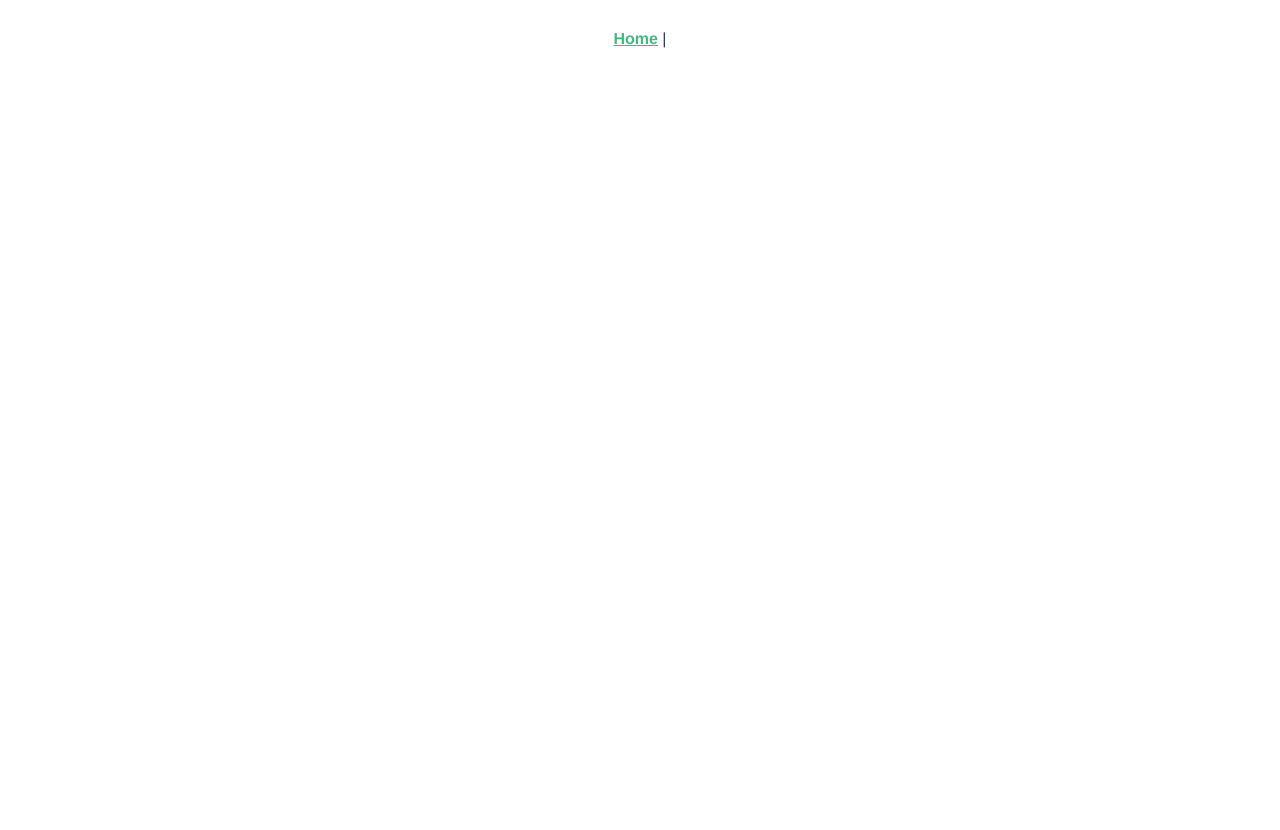
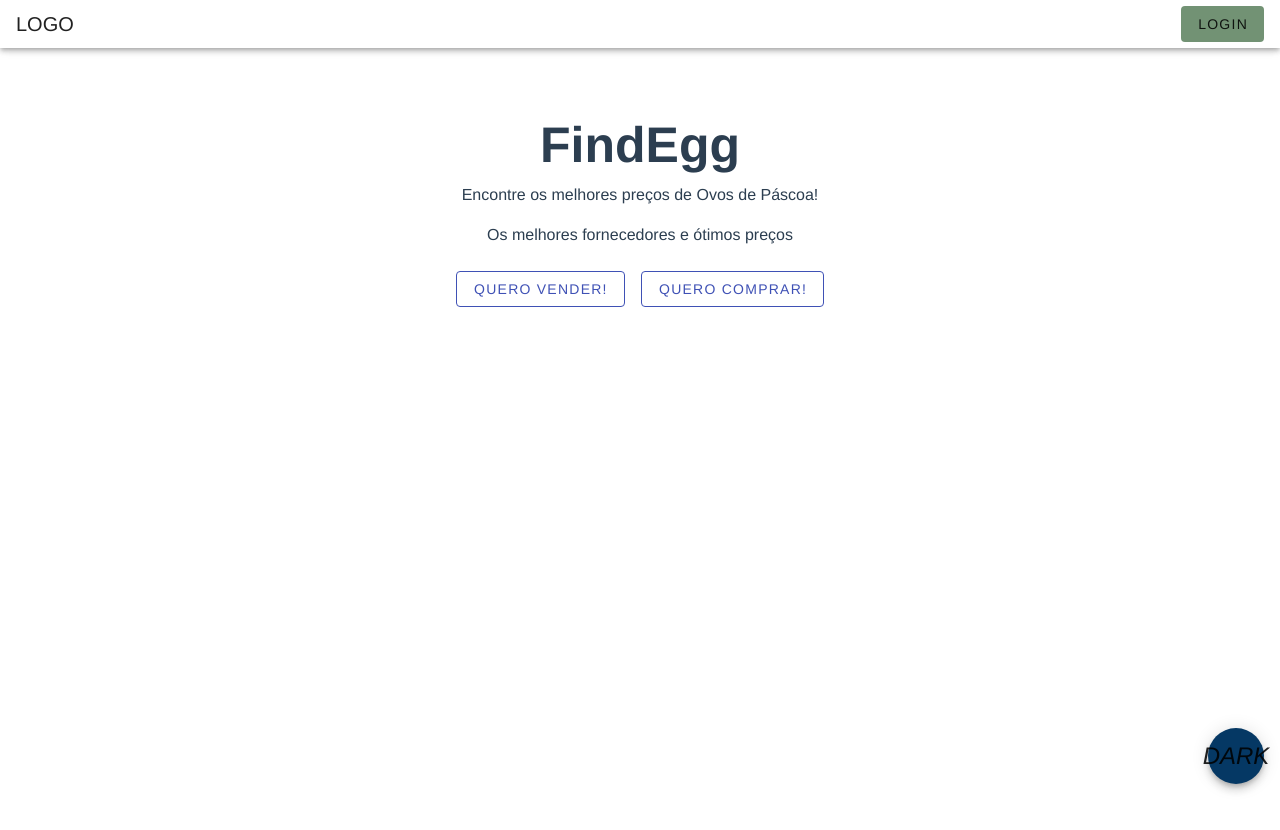
Before and after one commit to filiperv7/FindEgg, a Vue app: page / in a window 1280 px wide. Shown: the top 830 px of the page. Before the commit the page ends 800 px from the top, so only its background shows below. Built offline with nearby package versions, Linux system fonts and the light colour scheme.

Commit message:
Estrutura da view/TelaInicio e component/ButtomDArk

```diff
--- a/src/App.vue
+++ b/src/App.vue
@@ -1,10 +1,7 @@
 <template>
-  <div id="app">
-    <nav>
-      <router-link to="/">Home</router-link> |
-    </nav>
+  <v-app>
     <router-view/>
-  </div>
+  </v-app>
 </template>
 
 <style lang="scss">
@@ -16,16 +13,4 @@
   color: #2c3e50;
 }
 
-nav {
-  padding: 30px;
-
-  a {
-    font-weight: bold;
-    color: #2c3e50;
-
-    &.router-link-exact-active {
-      color: #42b983;
-    }
-  }
-}
 </style>
--- a/src/components/shared/ButtomDark.vue
+++ b/src/components/shared/ButtomDark.vue
@@ -1,12 +1,14 @@
 <template>
-  <div>
     <!-- Filipe -->
-  </div>
+    <v-btn @click="$vuetify.theme.dark = ! $vuetify.theme.dark" fab fixed rigth right bottom color="buttom" class="ml-4">
+        <v-icon dark>DARK</v-icon>
+    </v-btn>
+
 </template>
 
 <script>
   export default {
-
+    name: 'ButtomDark'
   }
 </script>
 
--- /dev/null
+++ b/src/components/shared/MenuAll.vue
@@ -0,0 +1,23 @@
+<template>
+  <div>
+    <v-toolbar dense data-app>
+      <v-toolbar-title>LOGO</v-toolbar-title>
+
+      <v-spacer></v-spacer>
+
+      <v-btn
+      depressed
+      color="#729274">LOGIN</v-btn>
+    </v-toolbar>
+  </div>
+</template>
+
+<script>
+  export default {
+    name: 'MenuAll'
+  }
+</script>
+
+<style scoped>
+
+</style>
--- a/src/plugins/vuetify.js
+++ b/src/plugins/vuetify.js
@@ -1,7 +1,22 @@
-import Vue from 'vue';
-import Vuetify from 'vuetify/lib/framework';
+import Vue from 'vue'
+import Vuetify from 'vuetify/lib/framework'
 
-Vue.use(Vuetify);
+Vue.use(Vuetify)
 
 export default new Vuetify({
-});
+  theme: {
+    themes: {
+      light: {
+        primary: '#8c9eff',
+        secondary: '#b0bec5',
+        accent: '#cdc5aa',
+        error: '#b71c1c',
+        buttom: '#053864'
+      },
+      dark: {
+        primary: '#c93',
+        buttom: '#053864'
+      }
+    }
+  }
+})
--- a/src/views/TelaInicial.vue
+++ b/src/views/TelaInicial.vue
@@ -1,16 +1,71 @@
 <template>
-  <div class="home">
+  <div class="home" data-app>
     <!-- Filipe -->
+    <menu-all></menu-all>
 
+    <div class="container">
+
+      <h1>FindEgg</h1>
+      <p>Encontre os melhores preços de Ovos de Páscoa!</p>
+      <p>Os melhores fornecedores e ótimos preços</p>
+
+      <div class="buttons">
+        <v-btn
+          class="ma-2"
+          outlined
+          color="indigo">
+          Quero Vender!
+        </v-btn>
+
+        <v-btn
+          class="ma-2"
+          outlined
+          color="indigo">
+          Quero Comprar!
+        </v-btn>
+      </div>
+    </div>
+
+    <buttom-dark></buttom-dark>
+    <bottom-bar></bottom-bar>
   </div>
 </template>
 
 <script>
+import BottomBar from '@/components/shared/BottomBar.vue'
+import ButtomDark from '@/components/shared/ButtomDark.vue'
+import MenuAll from '@/components/shared/MenuAll.vue'
 
 export default {
   name: 'TelaInicial',
   components: {
+    BottomBar,
+    ButtomDark,
+    MenuAll
 
   }
 }
 </script>
+
+<style scoped>
+  h1 {
+    margin-top: 3rem;
+
+    font-size: 50px;
+  }
+
+  .container {
+    height: 100vh;
+
+    display: flex;
+    flex-direction: column;
+    gap: 5;
+  }
+
+  div > .buttons {
+    display: flex;
+    justify-content: center;
+
+  }
+
+</style>
```
